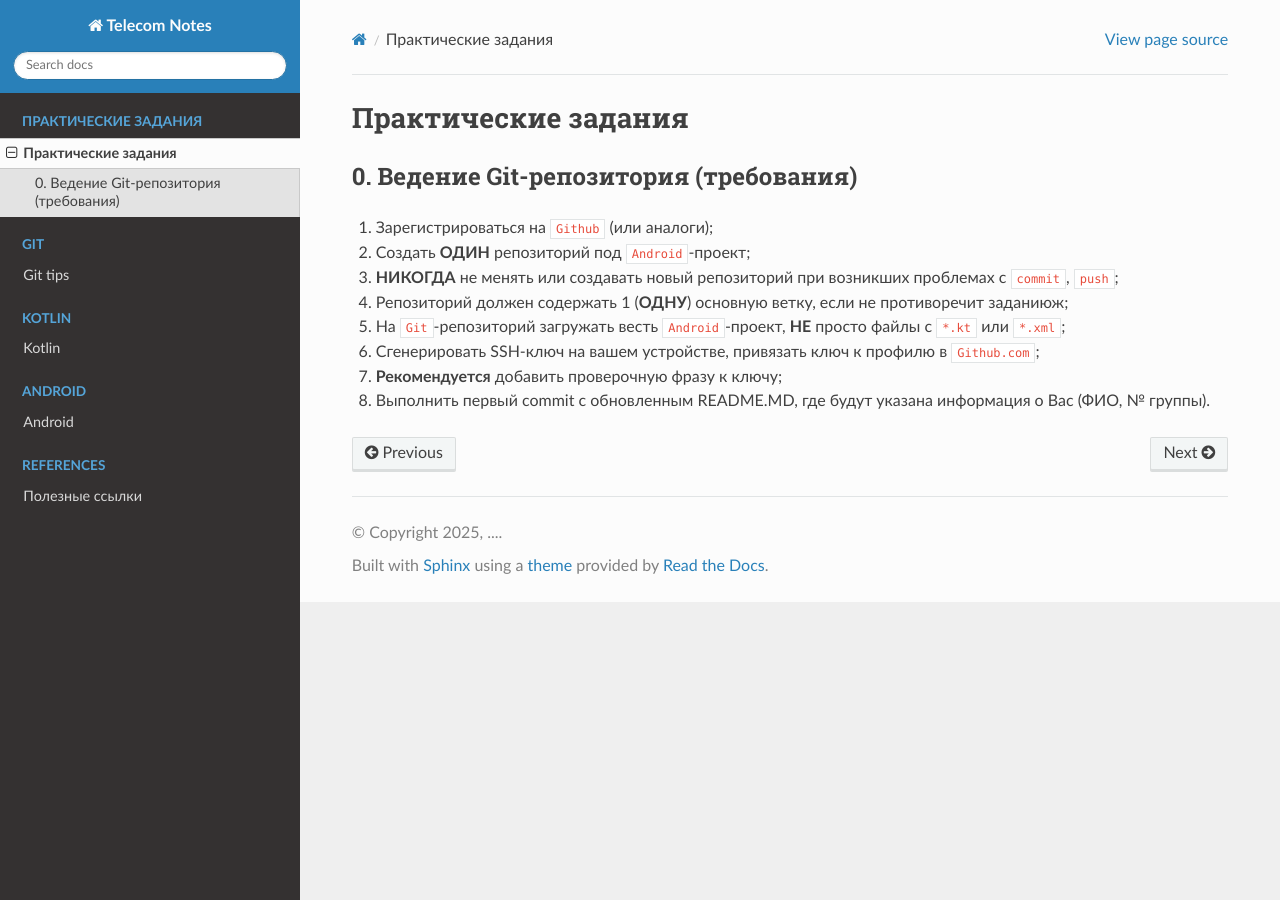
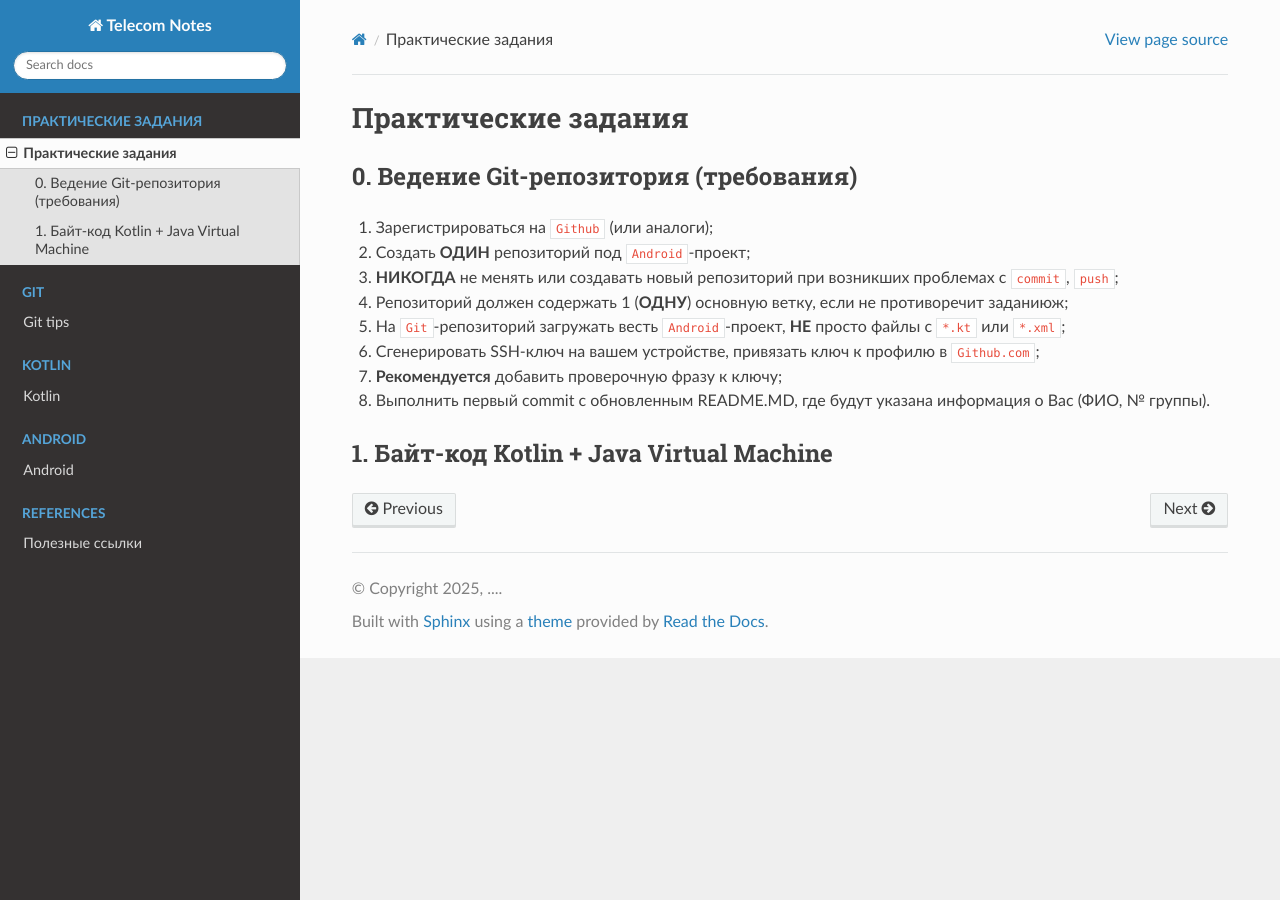
Before and after one commit to TelecomDep/notes, a Sphinx documentation site: the page built from docs/source/HomeWork/home_work.md, in a window 1280 px wide. Built offline with Sphinx 7.4.7 and the Read the Docs theme 3.1.0, drawn with Linux system fonts in a browser that asks for light colours; pages that are not in the unit, such as notebooks, are missing from menus.

Commit message:
update Reference list

```diff
--- a/docs/source/HomeWork/home_work.md
+++ b/docs/source/HomeWork/home_work.md
@@ -10,6 +10,9 @@
 6. Сгенерировать SSH-ключ на вашем устройстве, привязать ключ к профилю в `Github.com`;
 7. **Рекомендуется** добавить проверочную фразу к ключу;
 8. Выполнить первый commit с обновленным README.MD, где будут указана информация о Вас (ФИО, № группы).
+
+
+## 1. Байт-код Kotlin + Java Virtual Machine
 
 <!-- ## 1. Разработка простейшего калькулятора
 Разработать простую версию калькулятора, используя `TextView`, `Button` и обработчик нажатия (`onClickListener`).
```
